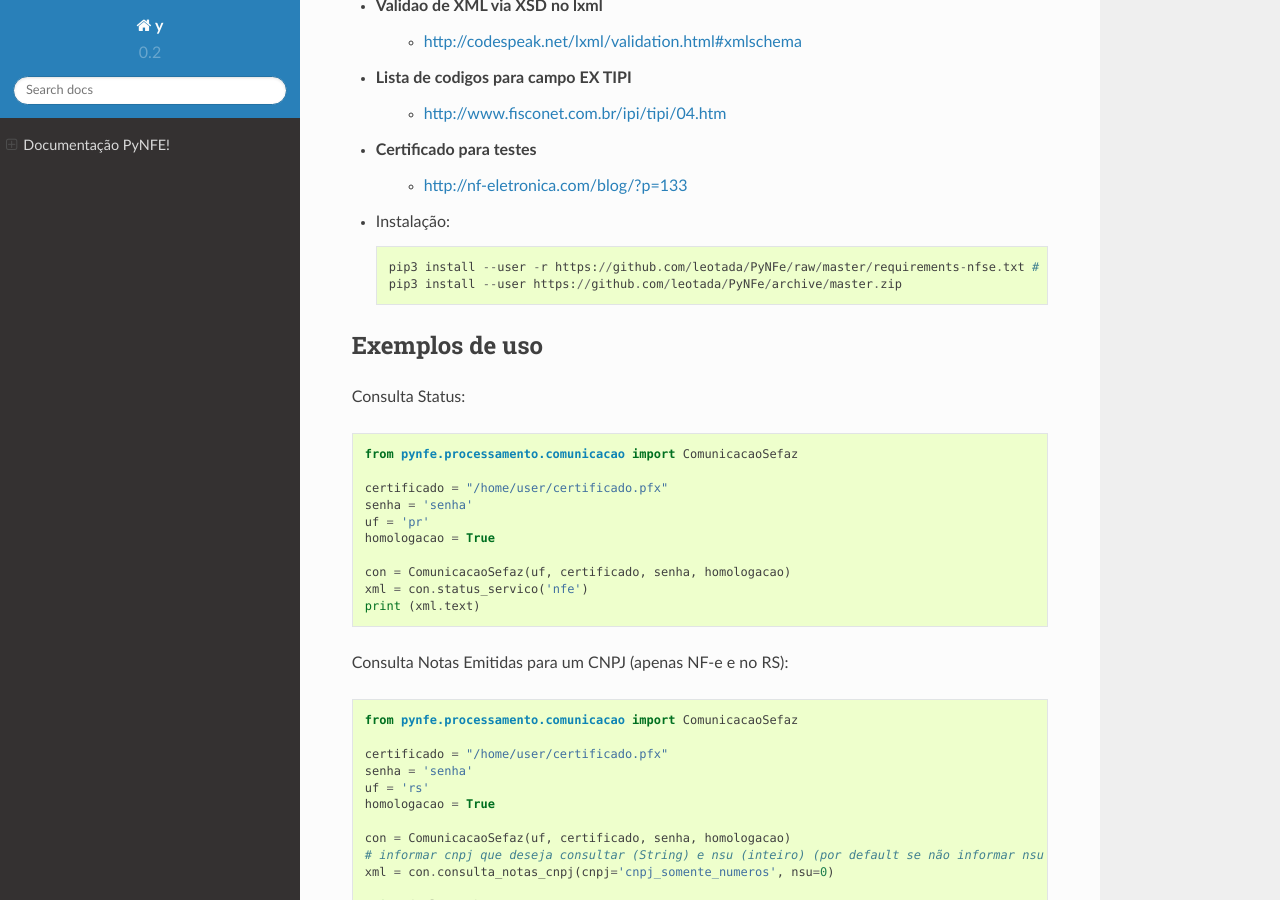
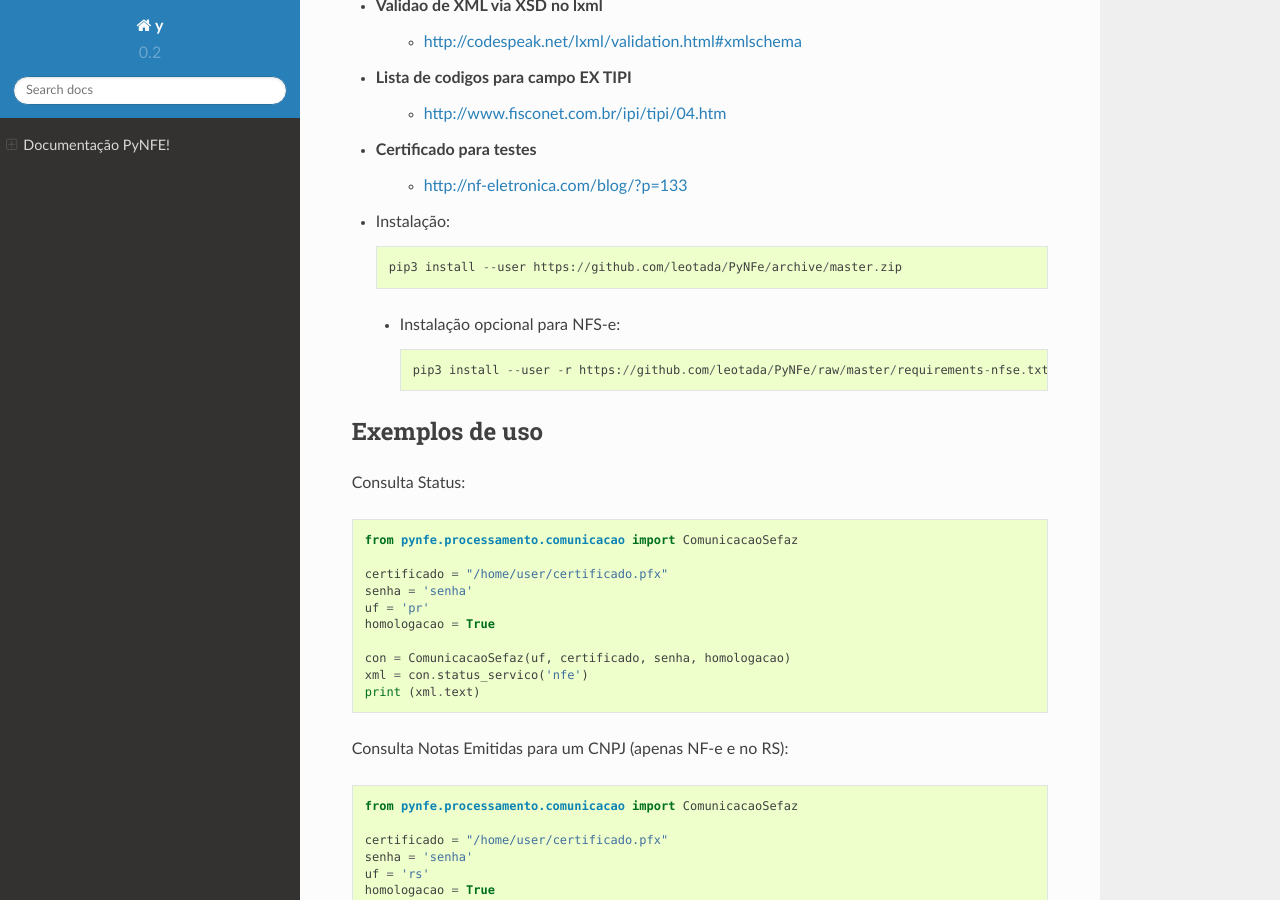
Before and after one commit to TadaSoftware/PyNFe, a Sphinx documentation site: the page built from docs/index.rst, in a window 1280 px wide and 900 px high, scrolled down 910 px. Built offline with Sphinx 7.4.7 and the Read the Docs theme 2.0.0, drawn with Linux system fonts in a browser that asks for light colours.

Commit message:
Update docs.

```diff
--- a/docs/index.rst
+++ b/docs/index.rst
@@ -66,8 +66,11 @@
 
 - Instalação::
 
-   pip3 install --user -r https://github.com/leotada/PyNFe/raw/master/requirements-nfse.txt # opcional: apenas para NFS-e
    pip3 install --user https://github.com/leotada/PyNFe/archive/master.zip
+
+ - Instalação opcional para NFS-e::
+
+    pip3 install --user -r https://github.com/leotada/PyNFe/raw/master/requirements-nfse.txt
 
 Exemplos de uso
 ---------------
```
Also changed, not shown: README.md (+8 -2 lines).
